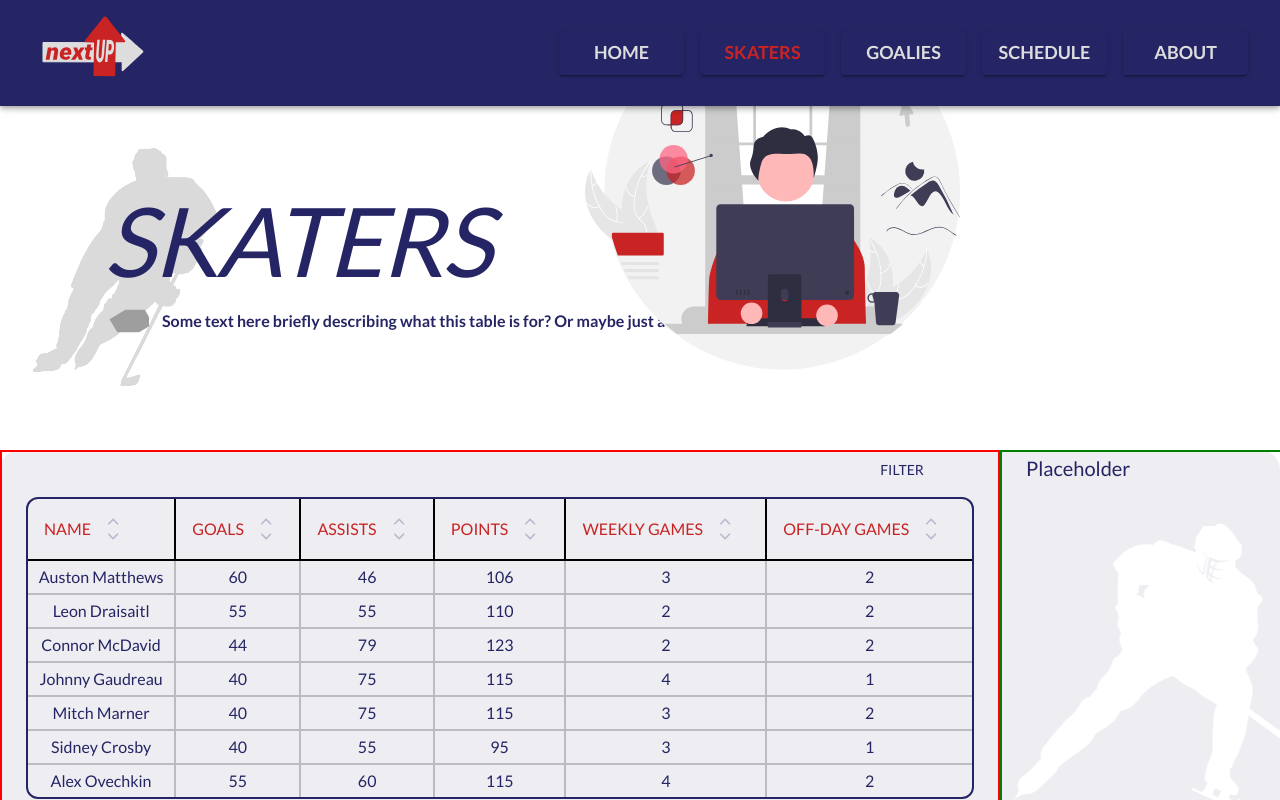
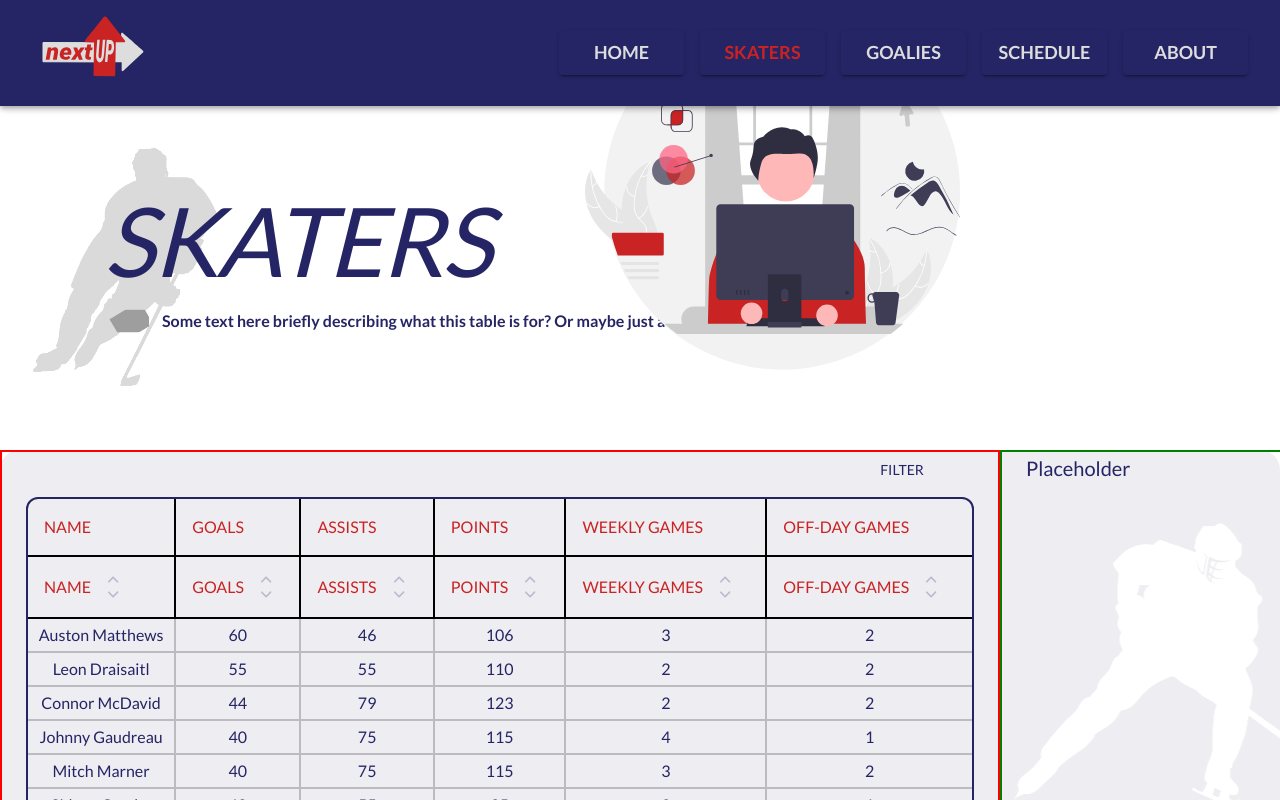
Before and after one commit to apreynolds1989/nextUP, a React (Create React App) app: page /nextUP/skaters in a window 1280 px wide. Both pictures are taken after a click on the button "FILTER". Shown: the top 800 px of the page. Built offline with nearby package versions, Linux system fonts and the light colour scheme; grey boxes are pictures that could not be loaded.

Commit message:
Added filtersOpen state and added a hidden table row that displays when Filter is clicked

```diff
--- a/src/components/customComponents/DoubleSortTable.jsx
+++ b/src/components/customComponents/DoubleSortTable.jsx
@@ -34,6 +34,11 @@ export const DoubleSortTable = ({
     const renderedProps = { ...defaultProps, ...stylingProps };
     const [rowOrder, setRowOrder] = useState(rowConfig);
     const [clickedColumn, setClickedColumn] = useState('');
+    const [filtersOpen, setFiltersOpen] = useState(false);
+
+    const handleFiltersOpen = () => {
+        setFiltersOpen(!filtersOpen);
+    };
 
     return (
         <Box
@@ -42,7 +47,10 @@ export const DoubleSortTable = ({
                 flexDirection: 'column',
             }}
         >
-            <TableFilter renderedProps={renderedProps} />
+            <TableFilter
+                renderedProps={renderedProps}
+                handleFiltersOpen={handleFiltersOpen}
+            />
             <Box
                 sx={{
                     display: 'table',
@@ -51,6 +59,16 @@ export const DoubleSortTable = ({
                     overflow: 'hidden',
                 }}
             >
+                {filtersOpen && (
+                    <FilterColumnHeaders
+                        columnConfig={columnConfig}
+                        rowConfig={rowConfig}
+                        rowOrder={rowOrder}
+                        setRowOrder={setRowOrder}
+                        colsToHide={colsToHide}
+                        renderedProps={renderedProps}
+                    />
+                )}
                 <DoubleSortTableHeader
                     columnConfig={columnConfig}
                     rowConfig={rowConfig}
@@ -388,7 +406,7 @@ const RowData = ({
     );
 };
 
-const TableFilter = ({ renderedProps }) => {
+const TableFilter = ({ handleFiltersOpen, renderedProps }) => {
     return (
         <Box
             sx={{
@@ -399,7 +417,91 @@ const TableFilter = ({ renderedProps }) => {
                 paddingBottom: 1,
             }}
         >
-            <Button>Filter</Button>
+            <Button onClick={handleFiltersOpen}>Filter</Button>
         </Box>
     );
 };
+
+const FilterColumnHeaders = ({
+    columnConfig,
+    rowConfig,
+    rowOrder,
+    setRowOrder,
+    colsToHide,
+    ...renderedProps
+}) => {
+    return (
+        <Box
+            sx={{
+                display: 'table-row',
+                backgroundColor: renderedProps.renderedProps.headerBgColor,
+            }}
+        >
+            {columnConfig.map((column, index) => (
+                <FilterColumnHeaderText
+                    {...column}
+                    columnConfig={columnConfig}
+                    rowConfig={rowConfig}
+                    rowOrder={rowOrder}
+                    setRowOrder={setRowOrder}
+                    colsToHide={colsToHide}
+                    colNum={index}
+                    key={`column${index}`}
+                    renderedProps={renderedProps}
+                />
+            ))}
+        </Box>
+    );
+};
+
+const FilterColumnHeaderText = ({
+    columnName,
+    field,
+    colNum,
+    columnConfig,
+    rowConfig,
+    rowOrder,
+    setRowOrder,
+    colsToHide,
+    ...renderedProps
+}) => {
+    const colDisplay = colsToHide.includes(colNum) ? 'none' : 'table-cell';
+
+    const endBorder =
+        colNum === columnConfig.length - 1
+            ? '0px'
+            : renderedProps.renderedProps.renderedProps.headerInnerBorder ||
+              renderedProps.renderedProps.renderedProps.tableBorder;
+
+    return (
+        <Box
+            sx={{
+                display: colDisplay,
+                borderRight: endBorder,
+                borderBottom:
+                    renderedProps.renderedProps.renderedProps
+                        .headerInnerBorder ||
+                    renderedProps.renderedProps.renderedProps.tableBorder,
+            }}
+        >
+            <Button
+                className='filterHeaderBtn'
+                data-field={field}
+                sx={{ padding: 2 }}
+            >
+                <Typography
+                    sx={{
+                        paddingRight: 2,
+                        textAlign:
+                            renderedProps.renderedProps.renderedProps
+                                .headerTextAlign,
+                        color: renderedProps.renderedProps.renderedProps
+                            .headerTextColor,
+                    }}
+                >
+                    {columnName}
+                </Typography>
+            </Button>
+        </Box>
+    );
+};
```
